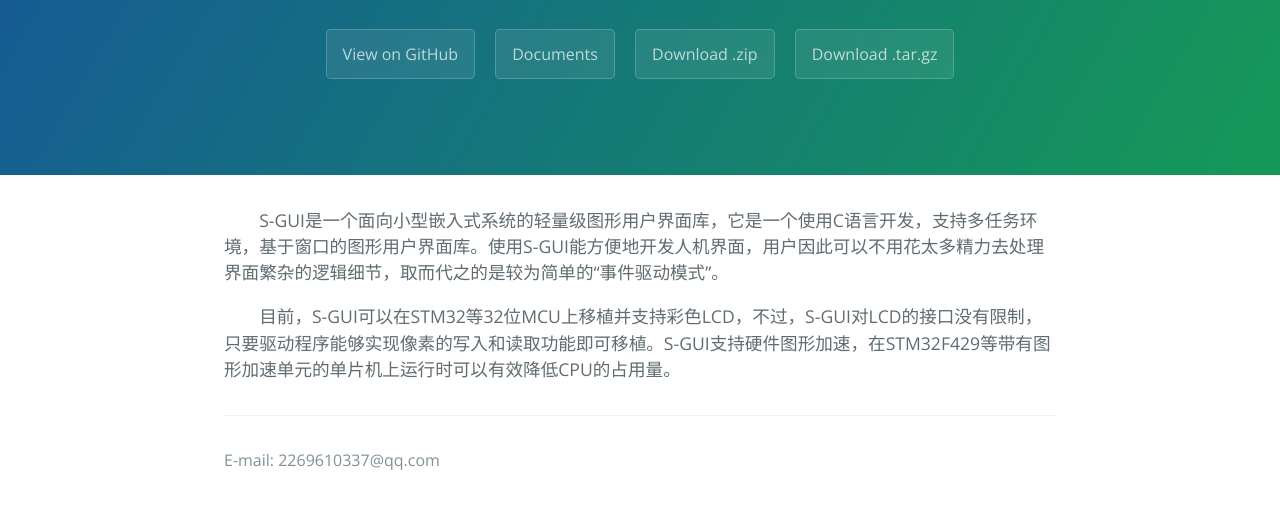
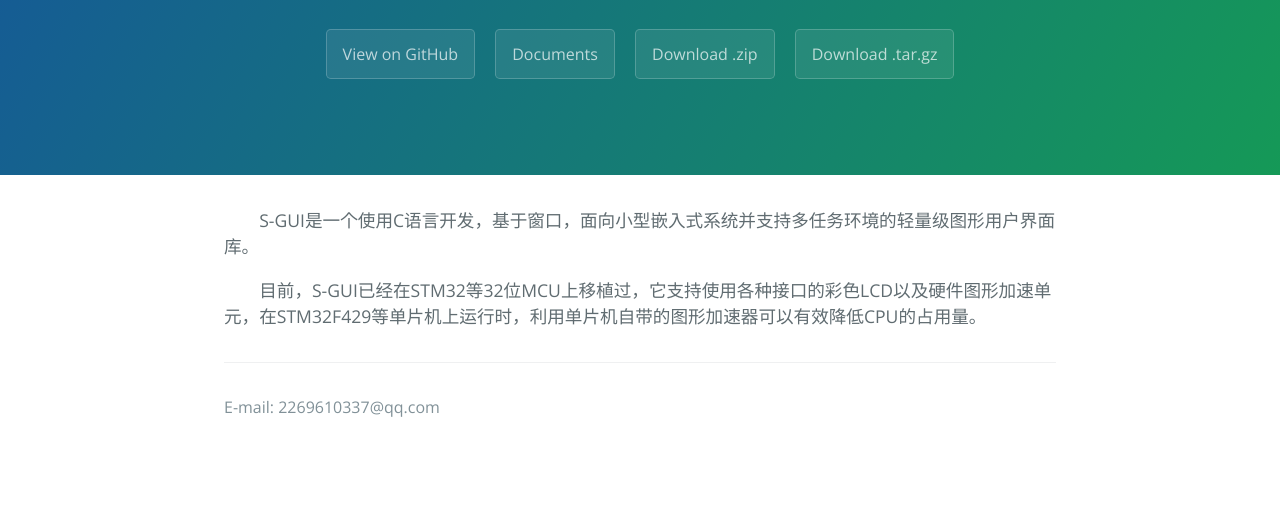
Before and after one commit to skiars/S-GUI, a plain HTML site: page index.html in a window 1280 px wide. Shown: the part 208-716 px from the top of the page. Drawn offline with nearby package versions, Linux system fonts and the light colour scheme.

Commit message:
网页修改

```diff
--- a/index.html
+++ b/index.html
@@ -21,8 +21,8 @@
 
     <section class="main-content">
 
-    <p>S-GUI是一个面向小型嵌入式系统的轻量级图形用户界面库，它是一个使用C语言开发，支持多任务环境，基于窗口的图形用户界面库。使用S-GUI能方便地开发人机界面，用户因此可以不用花太多精力去处理界面繁杂的逻辑细节，取而代之的是较为简单的“事件驱动模式”。</p>
-    <p>目前，S-GUI可以在STM32等32位MCU上移植并支持彩色LCD，不过，S-GUI对LCD的接口没有限制，只要驱动程序能够实现像素的写入和读取功能即可移植。S-GUI支持硬件图形加速，在STM32F429等带有图形加速单元的单片机上运行时可以有效降低CPU的占用量。</p>
+    <p>S-GUI是一个使用C语言开发，基于窗口，面向小型嵌入式系统并支持多任务环境的轻量级图形用户界面库。</p>
+    <p>目前，S-GUI已经在STM32等32位MCU上移植过，它支持使用各种接口的彩色LCD以及硬件图形加速单元，在STM32F429等单片机上运行时，利用单片机自带的图形加速器可以有效降低CPU的占用量。</p>
 
   <footer class="site-footer">
     <span class="site-footer-credits">E-mail: 2269610337@qq.com</span>
```
